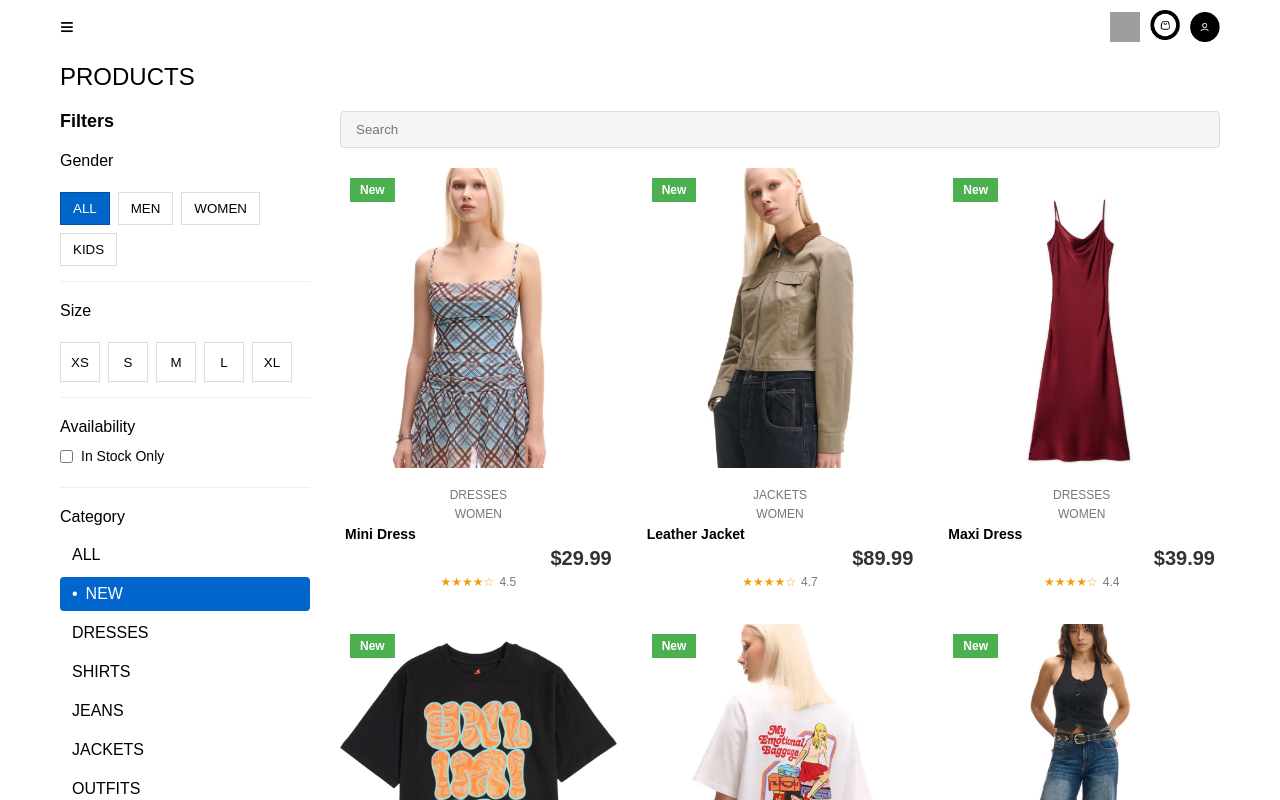
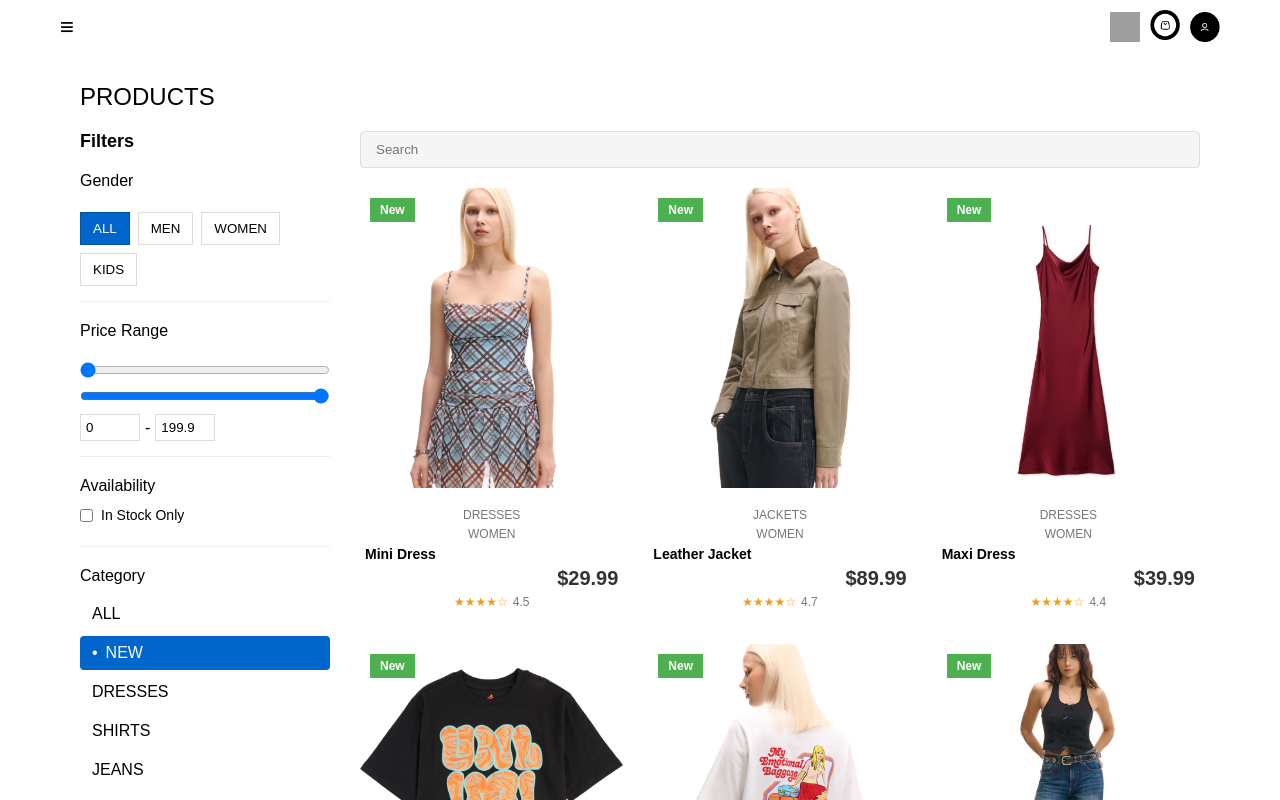
Before and after one commit to Vika-Koval/web_project, a React (Create React App) app: page /products in a window 1280 px wide. Shown: the top 800 px of the page. Built offline with nearby package versions, Linux system fonts and the light colour scheme; data requests are answered from the project's data file; grey boxes are pictures that could not be loaded.

Commit message:
add slider

```diff
--- a/src/components/ProductListingPage.css
+++ b/src/components/ProductListingPage.css
@@ -1,5 +1,6 @@
 /* pages/ProductListingPage.css */
 .products-page {
+  padding: 20px;
   max-width: 1200px;
   margin: 0 auto;
 }
--- a/src/components/ProductListingPage.js
+++ b/src/components/ProductListingPage.js
@@ -189,16 +189,15 @@ const ProductListingPage = () => {
   // Handle min price input change
   const handleMinPriceChange = (e) => {
     const value = Number(e.target.value);
-    if (value >= 0 && value <= currentPriceRange.max) {
-      setCurrentPriceRange({ ...currentPriceRange, min: value });
+    if (value >= priceRange.min && value <= currentPriceRange.max) {
+      setCurrentPriceRange((prev) => ({ ...prev, min: value }));
     }
   };
 
-  // Handle max price input change
   const handleMaxPriceChange = (e) => {
     const value = Number(e.target.value);
     if (value >= currentPriceRange.min && value <= priceRange.max) {
-      setCurrentPriceRange({ ...currentPriceRange, max: value });
+      setCurrentPriceRange((prev) => ({ ...prev, max: value }));
     }
   };
 
@@ -240,31 +239,47 @@ const ProductListingPage = () => {
               </div>
 
               <div className="filter-section">
-                <h4>Size</h4>
-                <div className="size-buttons">
-                  <button
-                    className={selectedSizes.includes('XS') ? 'active' : ''}
-                    onClick={() => toggleSize('XS')}
-                  >XS</button>
-                  <button
-                    className={selectedSizes.includes('S') ? 'active' : ''}
-                    onClick={() => toggleSize('S')}
-                  >S</button>
-                  <button
-                    className={selectedSizes.includes('M') ? 'active' : ''}
-                    onClick={() => toggleSize('M')}
-                  >M</button>
-                  <button
-                    className={selectedSizes.includes('L') ? 'active' : ''}
-                    onClick={() => toggleSize('L')}
-                  >L</button>
-                  <button
-                    className={selectedSizes.includes('XL') ? 'active' : ''}
-                    onClick={() => toggleSize('XL')}
-                  >XL</button>
-                </div>
-              </div>
-
+  <h4>Price Range</h4>
+  <div className="price-range">
+    <div className="range-slider">
+      <input
+        type="range"
+        min={priceRange.min}
+        max={priceRange.max}
+        value={currentPriceRange.min}
+        onChange={handleMinPriceChange}
+        className="price-slider"
+      />
+      <input
+        type="range"
+        min={priceRange.min}
+        max={priceRange.max}
+        value={currentPriceRange.max}
+        onChange={handleMaxPriceChange}
+        className="price-slider"
+      />
+    </div>
+    <div className="price-inputs">
+      <input
+        type="number"
+        placeholder="Min"
+        value={currentPriceRange.min}
+        onChange={handleMinPriceChange}
+        min={priceRange.min}
+        max={currentPriceRange.max}
+      />
+      <span>-</span>
+      <input
+        type="number"
+        placeholder="Max"
+        value={currentPriceRange.max}
+        onChange={handleMaxPriceChange}
+        min={currentPriceRange.min}
+        max={priceRange.max}
+      />
+    </div>
+  </div>
+</div>
               <div className="filter-section">
                 <h4>Availability</h4>
                 <div className="checkbox-filter">
```
